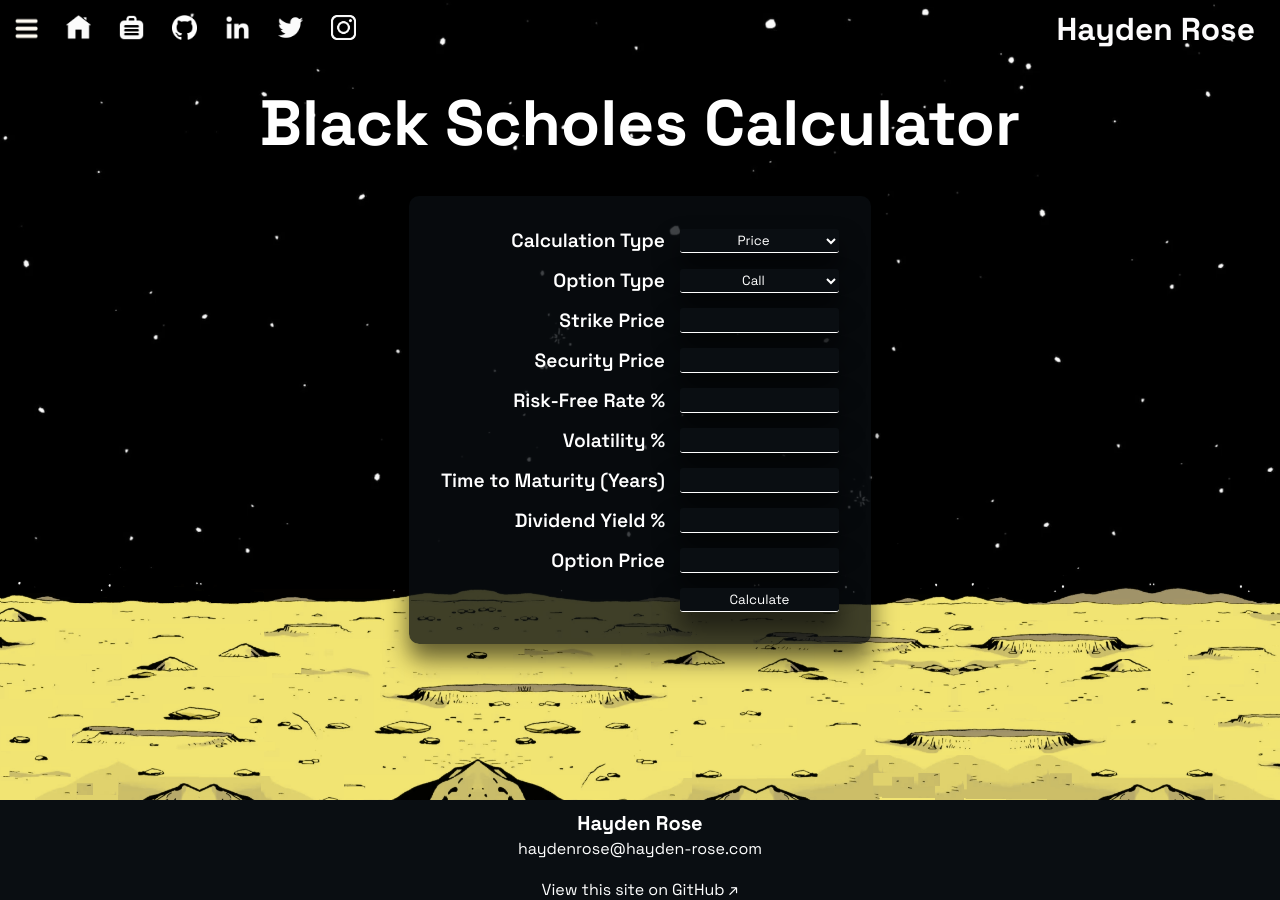
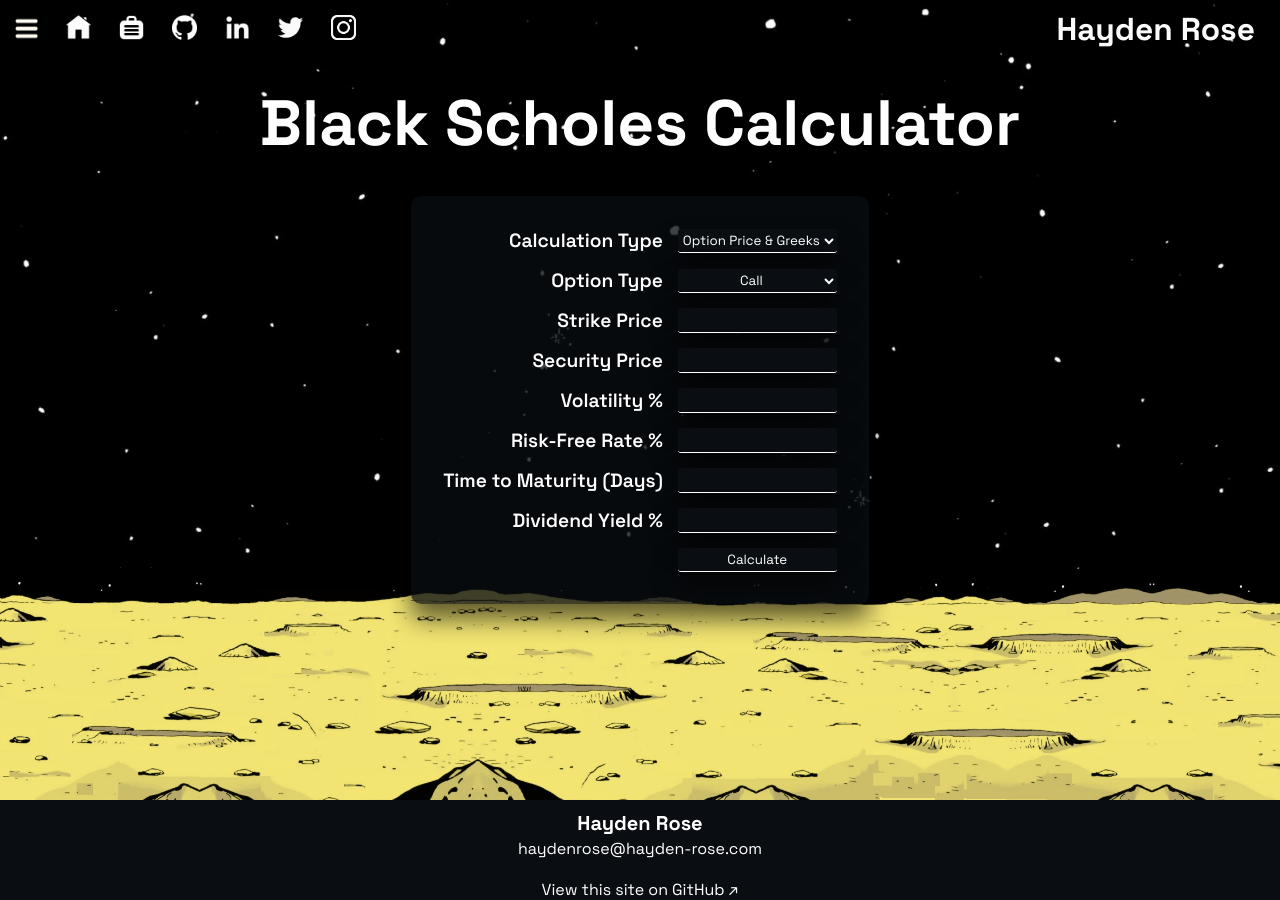
Before and after one commit to hayden4r4/personal-website-frontend, a Next.js app: page /blackscholes in a window 1280 px wide. Built offline with nearby package versions, Linux system fonts and the light colour scheme.

Commit message:
Mostly finished BS Calc page

```diff
--- a/components/BlackScholes/BlackScholesBody.tsx
+++ b/components/BlackScholes/BlackScholesBody.tsx
@@ -1,35 +1,133 @@
 import Link from "next/link";
-
-import * as blackscholes from "blackscholes";
+import { useState, FormEvent } from "react";
 
 import textShadowGenerator from "../Utilities/TextEffects";
 import * as PropTypes from "../Utilities/PropTypes";
 
-export function BlackScholesCalc() {
-	const inputs: blackscholes.Inputs = new blackscholes.Inputs(
-		blackscholes.OptionType.Call,
-		100.0,
-		100.0,
-		undefined,
-		0.05,
-		0.2,
-		12.0,
-		0.2
-	);
-	const price: number = blackscholes.Price.calc_price(inputs);
-	// const clicker = () => {
-	console.log(price);
-	// };
-	return (
-		<div>
-			{/* <button onClick={clicker} style={{ fontSize: "50px", width: "20px", height: "20px", zIndex: 100, color: "green", marginTop: "100px"}}>click me</button> */}
-		</div>
-	);
-}
-
 export default function BlackScholesBody({
 	headerShadowColor,
 }: PropTypes.TopBarProps) {
+	const [selectedCalcType, setSelectedCalcType] = useState("price_greeks");
+	const [blackScholesResult, setBlackScholesResult] = useState("");
+
+	function handleSelectedCalcType(event: any) {
+		setSelectedCalcType(event.target.value);
+	}
+
+	function handleBlackScholesResult(value: string) {
+		setBlackScholesResult(value);
+	}
+
+	function showFields(calcType: string) {
+		switch (calcType) {
+			case "price_greeks":
+				return (
+					<>
+						<label className="blackScholesFormLabel" htmlFor="volatility">
+							Volatility %
+						</label>
+						<input
+							className="blackScholesFormInput"
+							type="number"
+							id="volatility"
+							name="volatility"
+							pattern="^[+-]?(\d*|\d{1,3}(,\d{3})*)(\.\d+)?\b$"
+							title="Must be a numerical volatility value as %"
+							step="any"
+							required
+						/>
+					</>
+				);
+
+			case "volatility":
+				return (
+					<>
+						<label className="blackScholesFormLabel" htmlFor="optionPrice">
+							Option Price
+						</label>
+						<input
+							className="blackScholesFormInput"
+							type="number"
+							id="optionPrice"
+							name="optionPrice"
+							pattern="^[+-]?(\d*|\d{1,3}(,\d{3})*)(\.\d+)?\b$"
+							title="Must be a numerical option price"
+							step="any"
+							required
+						/>
+					</>
+				);
+		}
+	}
+
+	const handleSubmit = async (event: FormEvent) => {
+		event.preventDefault();
+		const form = event.target as HTMLFormElement;
+
+		var data = {
+			calcType: form.calcType.value as string,
+			optionType: form.optionType.value as string,
+			s: form.securityPrice.value as number,
+			k: form.strikePrice.value as number,
+			p: 0,
+			r: form.rfRate.value as number / 100.0,
+			q: form.dividendYield.value as number / 100.0,
+			t: form.timeToMaturity.value as number / 365.25,
+			sigma: 0,
+		};
+
+		switch (form.calcType.value) {
+			case "price_greeks":
+				data.sigma = form.volatility.value as number / 100;
+				break
+			case "volatility":
+				data.p = form.optionPrice.value as number;
+				break
+		}
+
+		const response = await fetch("/api/blackScholes", {
+			body: JSON.stringify(data),
+			headers: {
+				"Content-Type": "application/json",
+			},
+			method: "POST",
+		});
+
+		const result = await response.json();
+		handleBlackScholesResult(result.data);
+	};
+
+	function getBlackScholesResult() {
+		if (blackScholesResult === "") {
+			return <></>;
+		} else {
+			const bsResultJson = JSON.parse(blackScholesResult)
+			switch (bsResultJson.calcType) {
+				case "price_greeks":
+					return (
+						<>
+							<ul id="blackScholesResultList">
+								<li id="blackScholesResultListItem">Option Price: {bsResultJson.result.optionPrice}</li>
+								<li id="blackScholesResultListItem">Delta: {bsResultJson.result.delta}</li>
+								<li id="blackScholesResultListItem">Gamma: {bsResultJson.result.gamma}</li>
+								<li id="blackScholesResultListItem">Theta: {bsResultJson.result.theta}</li>
+								<li id="blackScholesResultListItem">Vega: {bsResultJson.result.vega}</li>
+								<li id="blackScholesResultListItem">Rho: {bsResultJson.result.rho}</li>
+							</ul>
+						</>
+					);
+				case "volatility":
+					return (
+						<>
+							<ul id="blackScholesResultList">
+								<li id="blackScholesResultListItem">Volatility: {bsResultJson.result.volatility}</li>
+							</ul>
+						</>
+					);
+			}
+		}
+	}
+
 	return (
 		<div id="blackScholesBody">
 			<h1
@@ -40,23 +138,26 @@ export default function BlackScholesBody({
 			>
 				Black Scholes Calculator
 			</h1>
-			<form id="blackScholesForm">
+			<form id="blackScholesForm" onSubmit={handleSubmit}>
 				<label className="blackScholesFormLabel" htmlFor="calcType">
 					Calculation Type
 				</label>
-				<select name="calcType" className="blackScholesFormInput dropdown">
-					<option value="price">Price</option>
-					<option value="greeks">Greeks</option>
+				<select
+					name="calcType"
+					className="blackScholesFormInput dropdown"
+					value={selectedCalcType}
+					onChange={handleSelectedCalcType}
+				>
+					<option value="price_greeks">Option Price & Greeks</option>
 					<option value="volatility">Volatility (IV%)</option>
 				</select>
 				<label className="blackScholesFormLabel" htmlFor="optionType">
 					Option Type
 				</label>
-				<select name="calcType" className="blackScholesFormInput dropdown">
+				<select name="optionType" className="blackScholesFormInput dropdown">
 					<option value="call">Call</option>
 					<option value="put">Put</option>
 				</select>
-
 				<label className="blackScholesFormLabel" htmlFor="strikePrice">
 					Strike Price
 				</label>
@@ -65,6 +166,10 @@ export default function BlackScholesBody({
 					type="number"
 					id="strikePrice"
 					name="strikePrice"
+					pattern="^[+-]?(\d*|\d{1,3}(,\d{3})*)(\.\d+)?\b$"
+					title="Must be a numerical strike price"
+					step="any"
+					required
 				/>
 				<label className="blackScholesFormLabel" htmlFor="securityPrice">
 					Security Price
@@ -74,7 +179,14 @@ export default function BlackScholesBody({
 					type="number"
 					id="securityPrice"
 					name="securityPrice"
+					pattern="^[+-]?(\d*|\d{1,3}(,\d{3})*)(\.\d+)?\b$"
+					title="Must be a numerical security price"
+					step="any"
+					required
 				/>
+
+				{showFields(selectedCalcType)}
+
 				<label className="blackScholesFormLabel" htmlFor="rfRate">
 					Risk-Free Rate %
 				</label>
@@ -83,24 +195,23 @@ export default function BlackScholesBody({
 					type="number"
 					id="rfRate"
 					name="rfRate"
-				/>
-				<label className="blackScholesFormLabel" htmlFor="volatility">
-					Volatility %
-				</label>
-				<input
-					className="blackScholesFormInput"
-					type="number"
-					id="volatility"
-					name="volatility"
+					pattern="^[+-]?(\d*|\d{1,3}(,\d{3})*)(\.\d+)?\b$"
+					title="Must be a numerical risk-free rate as %"
+					step="any"
+					required
 				/>
 				<label className="blackScholesFormLabel" htmlFor="timeToMaturity">
-					Time to Maturity (Years)
+					Time to Maturity (Days)
 				</label>
 				<input
 					className="blackScholesFormInput"
 					type="number"
 					id="timeToMaturity"
 					name="timeToMaturity"
+					pattern="^[+-]?(\d*|\d{1,3}(,\d{3})*)(\.\d+)?\b$"
+					title="Must be a numerical value of days to maturity"
+					step="any"
+					required
 				/>
 				<label className="blackScholesFormLabel" htmlFor="dividendYield">
 					Dividend Yield %
@@ -110,15 +221,10 @@ export default function BlackScholesBody({
 					type="number"
 					id="dividendYield"
 					name="dividendYield"
-				/>
-				<label className="blackScholesFormLabel" htmlFor="optionPrice">
-					Option Price
-				</label>
-				<input
-					className="blackScholesFormInput"
-					type="number"
-					id="optionPrice"
-					name="optionPrice"
+					pattern="^[+-]?(\d*|\d{1,3}(,\d{3})*)(\.\d+)?\b$"
+					title="Must be a numerical dividend yield as %"
+					step="any"
+					required
 				/>
 				<br></br>
 				<input
@@ -128,6 +234,9 @@ export default function BlackScholesBody({
 					value="Calculate"
 				/>
 			</form>
+			<div id="blackScholesResult">
+				{getBlackScholesResult()}
+			</div>
 		</div>
 	);
 }
--- a/pages/api/blackscholes.ts
+++ /dev/null
@@ -1,13 +0,0 @@
-// Next.js API route support: https://nextjs.org/docs/api-routes/introduction
-import type { NextApiRequest, NextApiResponse } from 'next'
-
-type Data = {
-  name: string
-}
-
-export default function handler(
-  req: NextApiRequest,
-  res: NextApiResponse<Data>
-) {
-  res.status(200).json({ name: 'John Doe' })
-}
--- a/public/static/styles/blackscholes.scss
+++ b/public/static/styles/blackscholes.scss
@@ -39,6 +39,7 @@
 	z-index: 1;
 	padding-top: c.$top-bar-height;
 	height: calc(100% - c.$top-bar-height);
+	overflow-y: auto;
 }
 
 #blackScholesApp #blackScholesBody #blackScholesHeader {
@@ -61,12 +62,13 @@
 	align-items: center;
 	background-color: c.$footer-black-transparent;
 	width: max-content;
+	max-width: 95%;
 	padding: 2.5%;
 	margin: auto;
 	box-shadow: 0 15px 25px rgba(0, 0, 0, 0.6);
 	border-radius: 10px;
+	margin-bottom: 1.5%;
 }
-
 
 #blackScholesApp #blackScholesBody #blackScholesForm .blackScholesFormLabel {
 	color: white;
@@ -87,29 +89,69 @@
 	box-shadow: 0 15px 25px rgba(0, 0, 0, 0.6);
 }
 
-#blackScholesApp #blackScholesBody #blackScholesForm .blackScholesFormInput:focus {
+#blackScholesApp
+	#blackScholesBody
+	#blackScholesForm
+	.blackScholesFormInput:focus {
 	outline: none !important;
 	border-bottom: 3px solid white;
 	transition: all 0.05s linear;
 	box-shadow: 0 15px 25px rgba(0, 0, 0, 1);
 }
 
-#blackScholesApp #blackScholesBody #blackScholesForm #blackScholesFormCalculate:hover, .blackScholesFormInput.dropdown:hover {
+#blackScholesApp
+	#blackScholesBody
+	#blackScholesForm
+	#blackScholesFormCalculate:hover,
+.blackScholesFormInput.dropdown:hover {
 	border-bottom: 3px solid white;
 	transition: all 0.05s linear;
 	box-shadow: 0 15px 25px rgba(0, 0, 0, 1);
 	cursor: pointer;
 }
 
+#blackScholesApp #blackScholesBody #blackScholesResult {
+	font-size: 1.5rem;
+	display: grid;
+	grid-template-columns: max-content max-content;
+	grid-row-gap: 15px;
+	grid-column-gap: 15px;
+	color: white;
+	font-family: "Space Grotesk Bold";
+	justify-content: center;
+	align-items: center;
+	background-color: c.$footer-black-transparent;
+	width: max-content;
+	padding: 0 2.5% 0 2.5%;
+	margin: auto;
+	box-shadow: 0 15px 25px rgba(0, 0, 0, 0.6);
+	border-radius: 10px;
+	margin-bottom: 30px;
+	max-width: 95%;
+}
+
+#blackScholesApp #blackScholesBody #blackScholesResult #blackScholesResultList {
+	list-style-type: none;
+	font-family: "Space Grotesk SemiBold";
+	font-size: 1.5rem;
+}
+
+#blackScholesApp
+	#blackScholesBody
+	#blackScholesResult
+	#blackScholesResultListItem {
+	margin: 10px 0;
+}
+
 // Disables Spinners (up and down arrows) on number input fields
-input[type=number]::-webkit-outer-spin-button,
-input[type=number]::-webkit-inner-spin-button {
+input[type="number"]::-webkit-outer-spin-button,
+input[type="number"]::-webkit-inner-spin-button {
 	-webkit-appearance: none;
 	appearance: none;
 	margin: 0;
 }
 
-input[type=number] {
+input[type="number"] {
 	-moz-appearance: textfield;
 	appearance: textfield;
 }
```
Also changed, not shown: 2 other files (tests, documents, lock files or other folders). Lines whose indentation alone changed are shown as unchanged.
